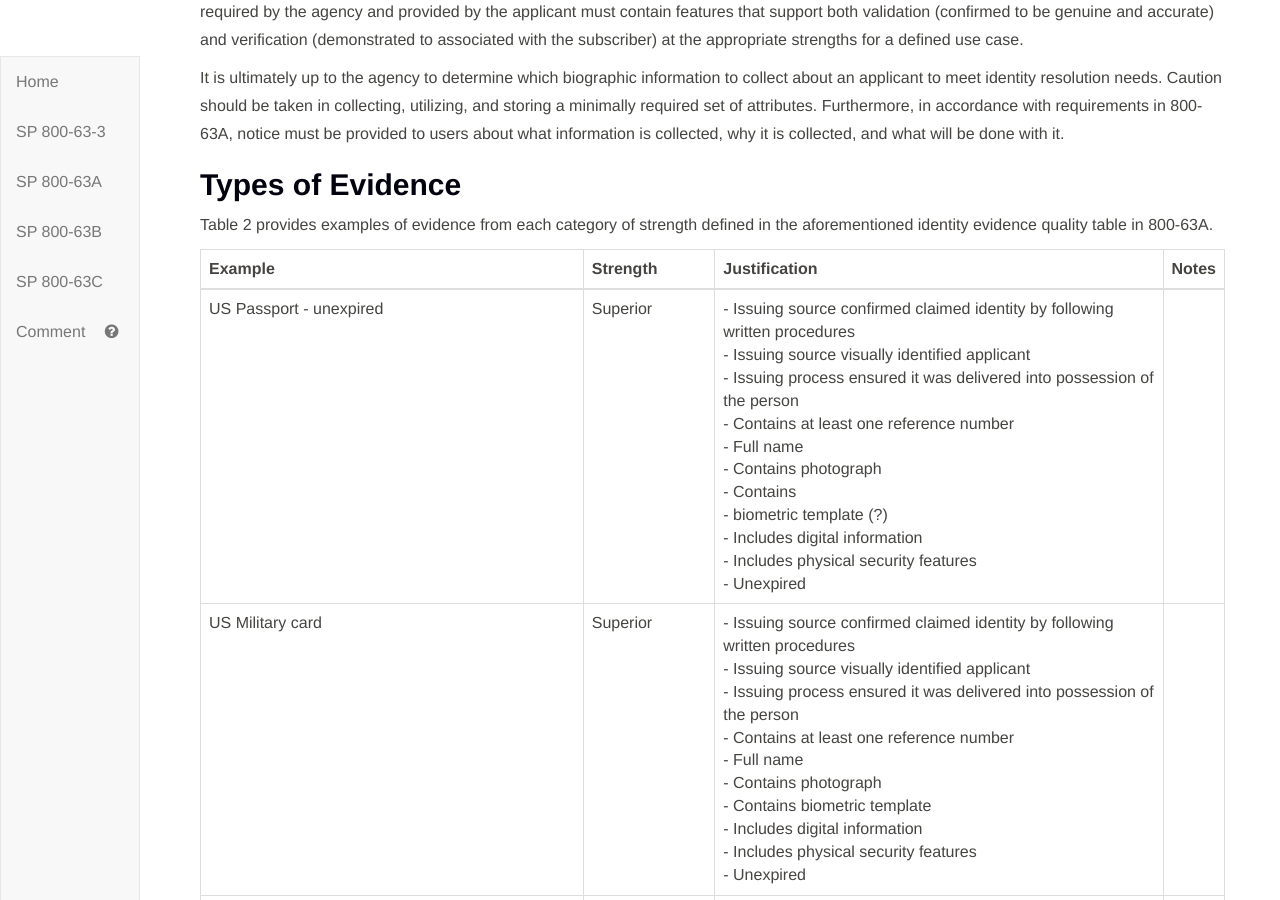
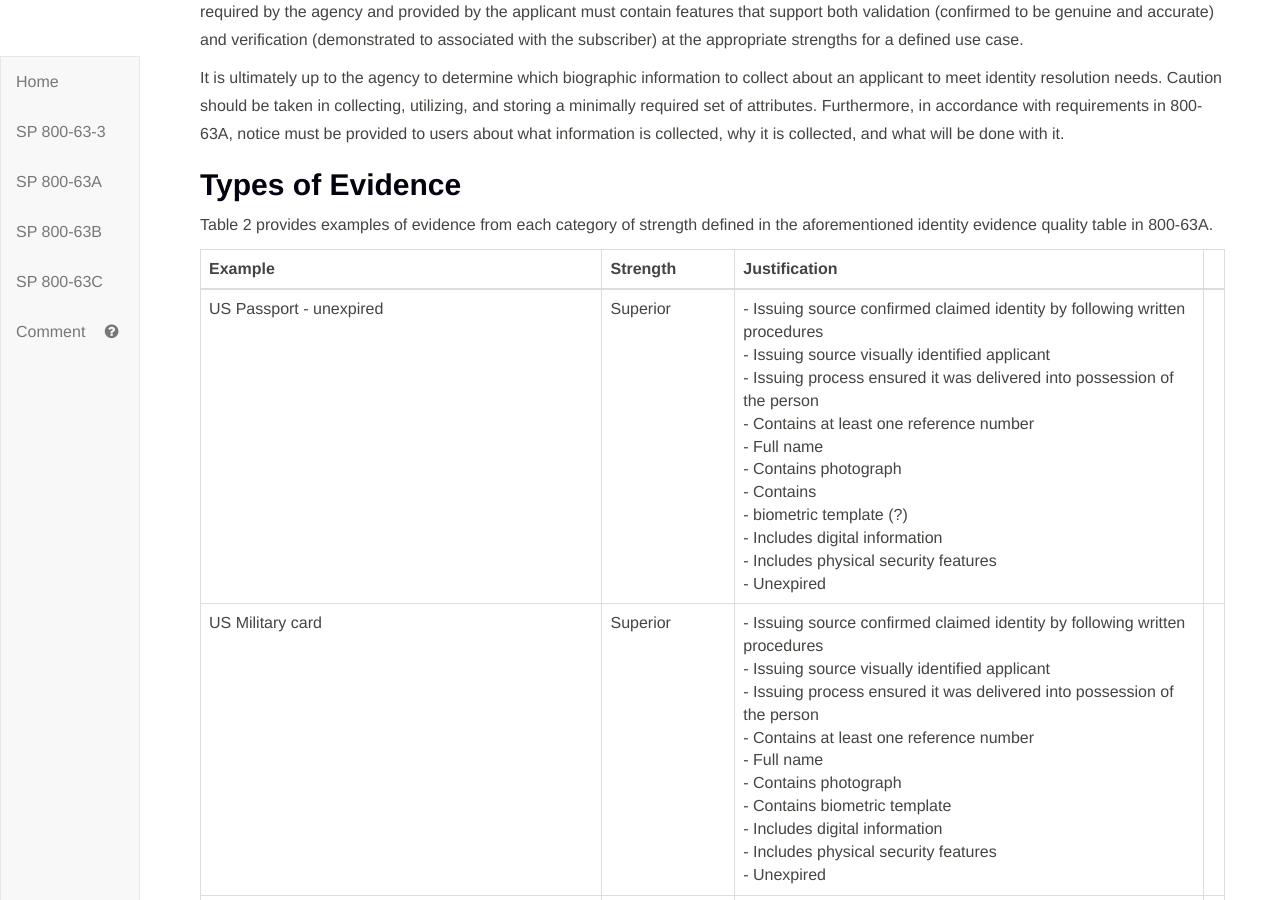
Before and after one commit to tridentity/800-63A-ImplGuide, a Jekyll site: the page built from 3_Attributes and Evidence.md, in a window 1280 px wide and 900 px high, scrolled down 372 px. Built offline with Jekyll 4.4.1, drawn with Linux system fonts in a browser that asks for light colours; our own code applies the rules of GitHub Pages for plain Markdown files; some of the changed text lies outside the part shown.

Commit message:
Update 3_Attributes and Evidence.md

```diff
--- a/3_Attributes and Evidence.md
+++ b/3_Attributes and Evidence.md
@@ -12,8 +12,8 @@ It is ultimately up to the agency to determine which biographic information to c
 
 Table 2 provides examples of evidence from each category of strength defined in the aforementioned identity evidence quality table in 800-63A.
 
-| **Example** | **Strength** | **Justification** |  **Notes** |
-| --- | --- | --- | --- |
+| **Example** | **Strength** | **Justification** |
+| --- | --- | --- |
 | US Passport - unexpired | Superior | - Issuing source confirmed claimed identity by following written procedures<br/> - Issuing source visually identified applicant<br/> - Issuing process ensured it was delivered into possession of the person<br/> - Contains at least one reference number<br/> - Full name<br/> - Contains photograph<br/> - Contains<br/> - biometric template (?)<br/> - Includes digital information<br/> - Includes physical security features<br/> - Unexpired |
 | US Military card | Superior | - Issuing source confirmed claimed identity by following written procedures<br/> - Issuing source visually identified applicant<br/> - Issuing process ensured it was delivered into possession of the person<br/> - Contains at least one reference number<br/> - Full name<br/> - Contains photograph<br/> - Contains biometric template<br/> - Includes digital information<br/> - Includes physical security features<br/> - Unexpired ||
 | US Military dependent ID card | Superior | - Issuing source confirmed claimed identity by following written procedures<br/> - Issuing source visually identified applicant<br/> - Issuing process ensured it was delivered into possession of the person<br/> - Contains at least one reference number<br/> - Full name<br/> - Contains photograph<br/> - Contains biometric template<br/> - Includes digital information<br/> - Includes physical security features<br/> - Unexpired ||
```
Also changed, not shown: other parts of 3_Attributes and Evidence.md (+0 -1 lines).
